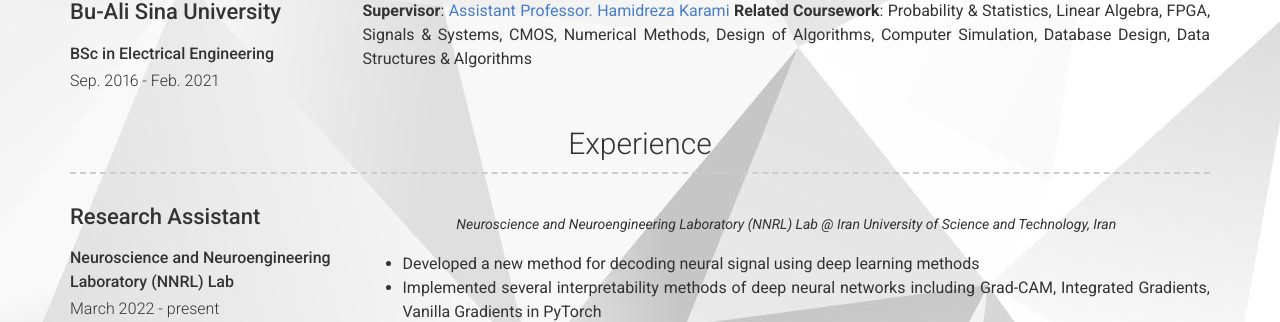
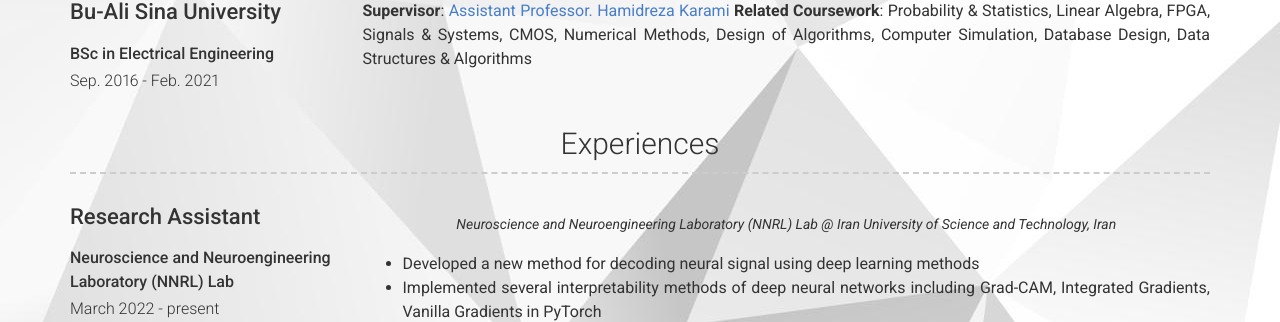
Before and after one commit to HabibiMehdi/HabibiMehdi.github.io, a Jekyll site: the page built from index.md, in a window 1280 px wide and 1334 px high. Shown: the part 805-1127 px from the top of the window. Built offline with Jekyll 4.4.1, drawn with Linux system fonts in a browser that asks for light colours; nearby versions of some CDN libraries; a style sheet for code colours, icons or effects is not loaded.

Commit message:
Update _config.yml

```diff
--- a/_config.yml
+++ b/_config.yml
@@ -45,7 +45,7 @@ content:
           **Supervisor**: [Assistant Professor. Hamidreza Karami](https://scholar.google.com/citations?user=Qn35J5wAAAAJ&hl=en)
           **Related Coursework**: Probability & Statistics, Linear Algebra, FPGA, Signals & Systems, CMOS, Numerical Methods, Design of Algorithms, Computer Simulation, Database Design, Data Structures & Algorithms
 
-  - title: Experience
+  - title: Experiences
     layout: list
     content:
       - layout: left
```
